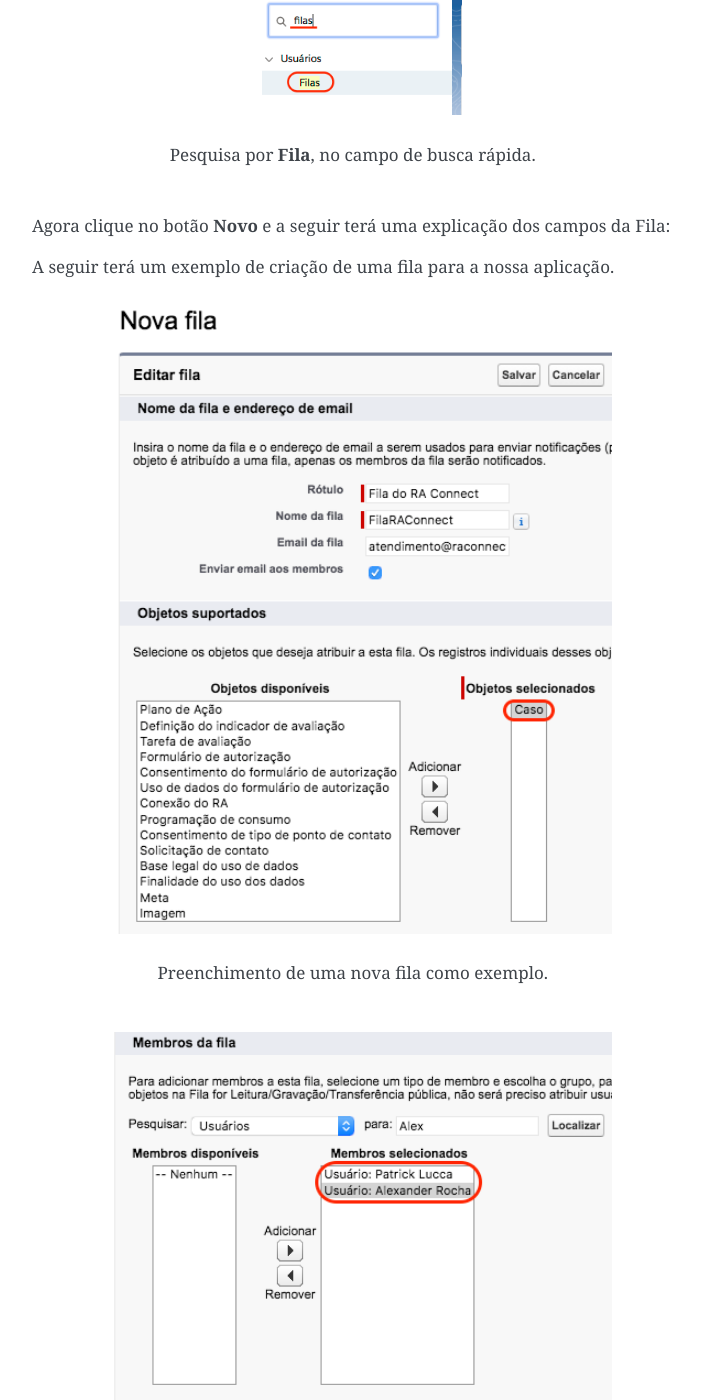
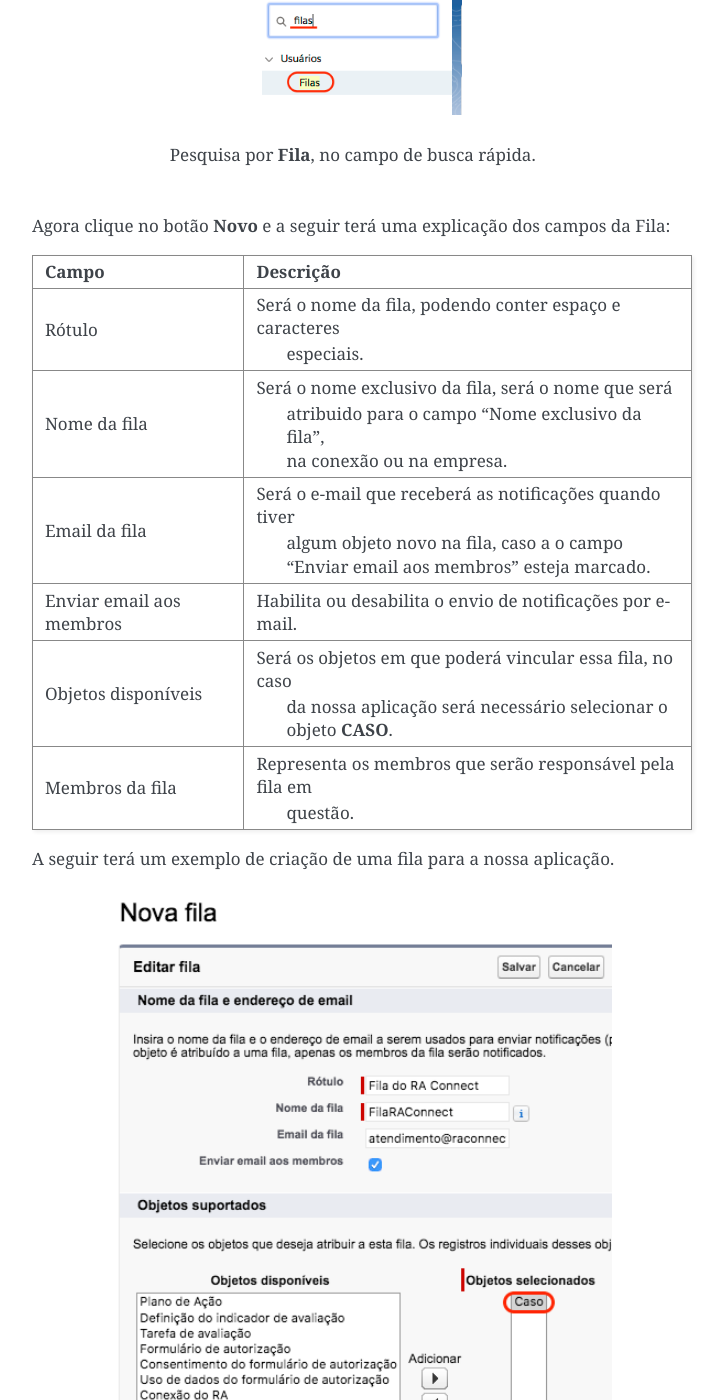
Before and after one commit to Inpulso-Tecnologia/RAConnectDOCFull, a Sphinx documentation site: the page built from docs/Funcional/fila.rst, in a window 1280 px wide and 1400 px high, scrolled down 793 px. Shown: the whole window, without its empty margins (388-1112 px from the left). Built offline with Sphinx 7.4.7, drawn with Linux system fonts in a browser that asks for light colours; some of the changed lines change nothing that is shown.

Commit message:
Atualização de tabela da FILA

```diff
--- a/docs/Funcional/fila.rst
+++ b/docs/Funcional/fila.rst
@@ -29,29 +29,23 @@
 
     <br>
 
-+----------------------------+---------------------------------------------------------------+
-| Campo                      | Descrição                                                     |
-+============================+===============================================================+
-| Rótulo                     | Será o nome da fila, podendo conter espaço e caracteres 	|br| |
-|							 | especiais. 												     |
-+----------------------------+---------------------------------------------------------------+
-| Nome da fila               | Será o nome exclusivo da fila, será o nome que será 		|br| |
-| 							 | atribuido para o campo "Nome exclusivo da fila", 		|br| |
-|							 | na conexão ou na empresa.       						    	 |
-+----------------------------+---------------------------------------------------------------+
-| Email da fila              | Será o e-mail que receberá as notificações quando tiver  |br| |
-|							 | algum objeto novo na fila, caso a o campo "Enviar email  |br| |
-|                            | aos membros" esteja marcado.                    			     |
-+----------------------------+---------------------------------------------------------------+
-| Enviar email aos membros   | Habilita ou desabilita o envio de notificações por e-mail.	 |
-+----------------------------+---------------------------------------------------------------+
-| Objetos disponíveis        | Será os objetos em que poderá vincular essa fila, no		|br| |
-|                            | caso da nossa aplicação será necessário selecionar o 	|br| |
-|							 | objeto **CASO**.												 |
-+----------------------------+---------------------------------------------------------------+
-| Membros da fila            | Representa os membros que serão responsável pela fila em |br| |
-|							 | questão.  													 |
-+----------------------------+---------------------------------------------------------------+
+============================  ==========================================================
+            Campo                                           Descrição
+============================  ==========================================================
+Rótulo						  Será o nome da fila, podendo conter espaço e caracteres 			|br|
+							  especiais.
+Nome da fila  				  Será o nome exclusivo da fila, será o nome que será 				|br|
+							  atribuido para o campo "Nome exclusivo da fila", 					|br|
+							  na conexão ou na empresa.
+Email da fila 				  Será o e-mail que receberá as notificações quando tiver 			|br|
+							  algum objeto novo na fila, caso a o campo 						|br|
+							  "Enviar email aos membros" esteja marcado.
+Enviar email aos membros      Habilita ou desabilita o envio de notificações por e-mail.
+Objetos disponíveis			  Será os objetos em que poderá vincular essa fila, no caso 		|br|
+							  da nossa aplicação será necessário selecionar o objeto **CASO**.
+Membros da fila 			  Representa os membros que serão responsável pela fila em 			|br|
+							  questão.
+============================  ==========================================================
 
 A seguir terá um exemplo de criação de uma fila para a nossa aplicação.
 
```
